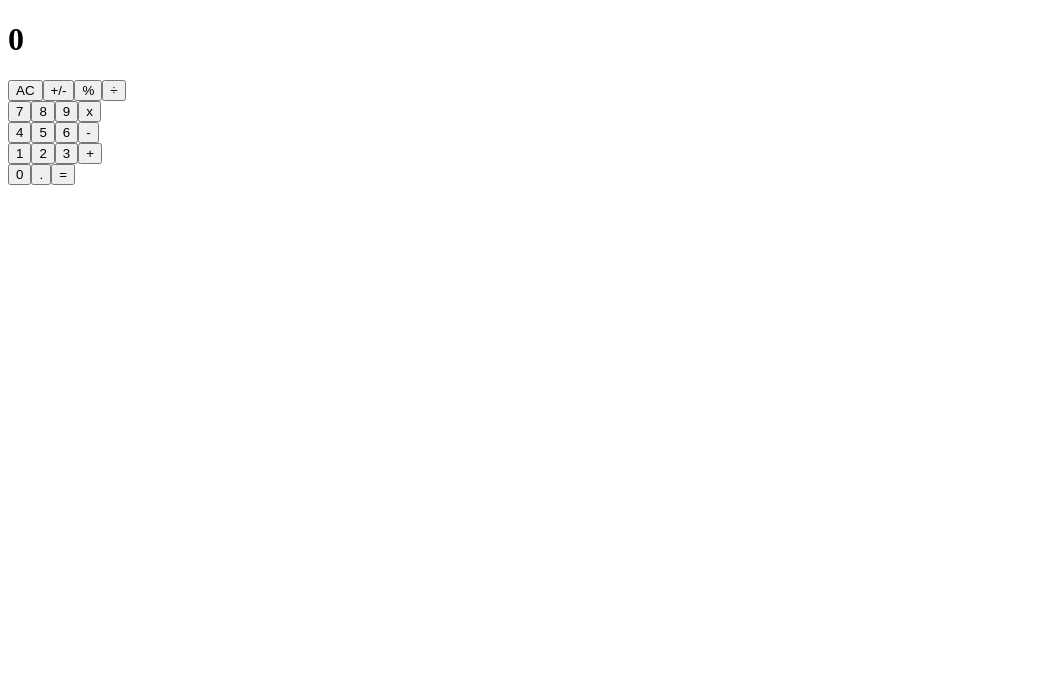
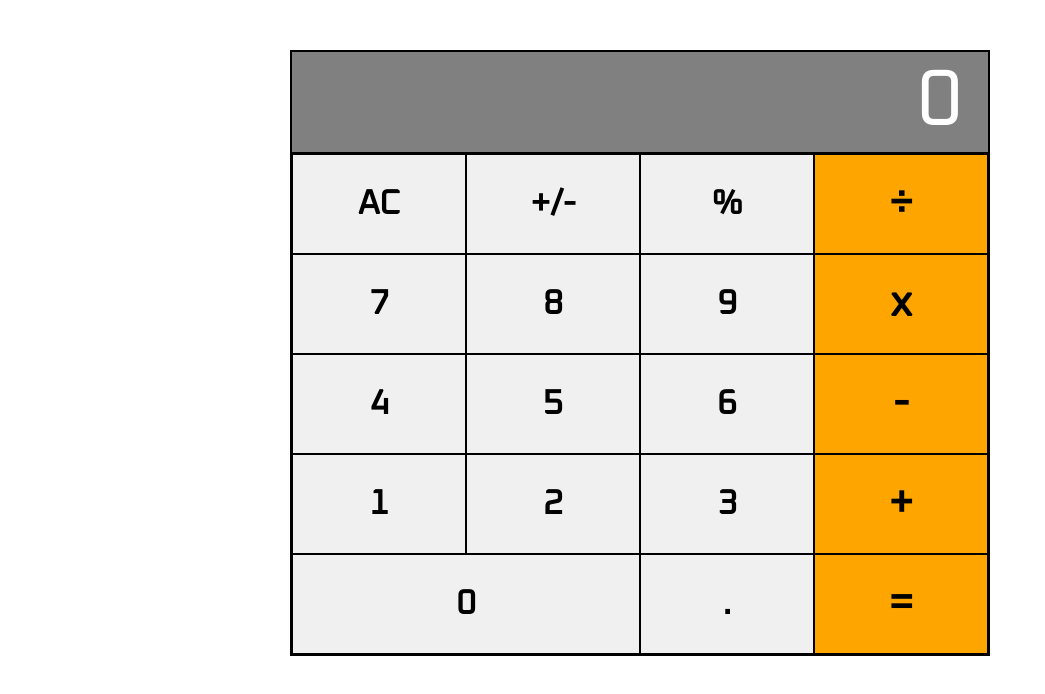
Before and after one commit to noomdalv/react_calculator, a React (Create React App) app: page / in a window 1280 px wide. Shown: the top 694 px of the page, without its empty margins (0-1045 px from the left). Built offline with nearby package versions, Linux system fonts and the light colour scheme.

Commit message:
added styling

```diff
--- a/src/components/Button.js
+++ b/src/components/Button.js
@@ -2,15 +2,24 @@ import React from 'react';
 import PropTypes from 'prop-types';
 
 const Button = props => {
-  const { name } = props;
+  const { name, color, wide } = props;
+  const width = wide ? '50%' : '25%';
+  const fontSize = color === 'orange' ? 42 : 34;
 
   return (
-    <button type="button">{name}</button>
+    <button type="button" style={{ background: color, width, fontSize }}>{name}</button>
   );
 };
 
 Button.propTypes = {
   name: PropTypes.string.isRequired,
+  color: PropTypes.string,
+  wide: PropTypes.bool,
+};
+
+Button.defaultProps = {
+  wide: false,
+  color: '#f0f0f0',
 };
 
 export default Button;
--- a/src/components/ButtonPanel.js
+++ b/src/components/ButtonPanel.js
@@ -7,34 +7,34 @@ const ButtonPanel = () => (
       <Button name="AC" />
       <Button name="+/-" />
       <Button name="%" />
-      <Button name="÷" />
+      <Button name="÷" color="orange" />
     </div>
 
     <div>
       <Button name="7" />
       <Button name="8" />
       <Button name="9" />
-      <Button name="x" />
+      <Button name="x" color="orange" />
     </div>
 
     <div>
       <Button name="4" />
       <Button name="5" />
       <Button name="6" />
-      <Button name="-" />
+      <Button name="-" color="orange" />
     </div>
 
     <div>
       <Button name="1" />
       <Button name="2" />
       <Button name="3" />
-      <Button name="+" />
+      <Button name="+" color="orange" />
     </div>
 
     <div>
-      <Button name="0" />
+      <Button name="0" wide />
       <Button name="." />
-      <Button name="=" />
+      <Button name="=" color="orange" />
     </div>
   </div>
 );
--- a/src/components/Display.js
+++ b/src/components/Display.js
@@ -5,7 +5,7 @@ const Display = props => {
   const { result } = props;
 
   return (
-    <h1>{result}</h1>
+    <div id="display">{result}</div>
   );
 };
 
--- a/src/index.js
+++ b/src/index.js
@@ -1,6 +1,7 @@
 import React from 'react';
 import ReactDOM from 'react-dom';
 import App from './components/App';
+import './style.css';
 
 ReactDOM.render(
   <App />,
--- /dev/null
+++ b/src/style.css
@@ -0,0 +1,39 @@
+@import url("https://fonts.googleapis.com/css?family=Oxanium|Play&display=swap");
+
+body * {
+	font-family: 'Oxanium';
+}
+
+#app {
+	width: 700px;
+	margin: 50px auto;
+	display: flex;
+	flex-direction: column;
+}
+
+#display {
+	display: flex;
+	justify-content: flex-end;
+	padding: 0 25px;
+	color: white;
+	font-size: 80px;
+	background: gray;
+	border: solid black 2px;
+}
+
+#button-panel {
+	display: flex;
+	flex-direction: column;
+	border: solid black 2px;
+	border-top: none;
+}
+
+#button-panel div {
+	display: flex;
+	height: 100px;
+}
+
+button {
+	font-weight: bold;
+	border: solid black 1px;
+}
```
